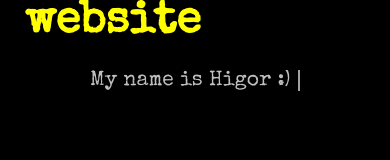
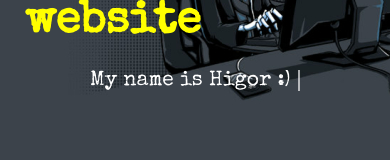
Before and after one commit to higordevv/portifolio, a React (Vite) app: page / in a window 390 px wide. Shown: the part 331-491 px from the top of the page. Built offline with nearby package versions, Linux system fonts and the light colour scheme; no server answers.

Commit message:
parallax efect

```diff
--- a/src/components/home/homeStyle.css
+++ b/src/components/home/homeStyle.css
@@ -9,7 +9,7 @@
 
 .linep {
     border-right: 2px solid;
-    color: rgba(255, 255, 255, .75);
+    color: rgb(255, 255, 255);
     font-family: "Special Elite", monospace;
     margin: 0% auto;
     white-space: nowrap;
@@ -51,7 +51,9 @@
     justify-content: center;
     height: 600px;
     padding-top: 83px;
-    background-color: black;
+    background-image: url('./../../imgs/bg-animated/bg-paralax.jpg');
+    background-position: center;
+    background-attachment: fixed;
 }
 
 .home section h1 {
@@ -59,3 +61,10 @@
     font-family: 'Special Elite', monospace;
     color: yellow;
 }
+
+@media (max-width:900px) {
+    .home{
+        background-position: left;
+    }
+
+}
```
Also changed, not shown: src/imgs/bg-animated/bg-paralax.jpg (added).
